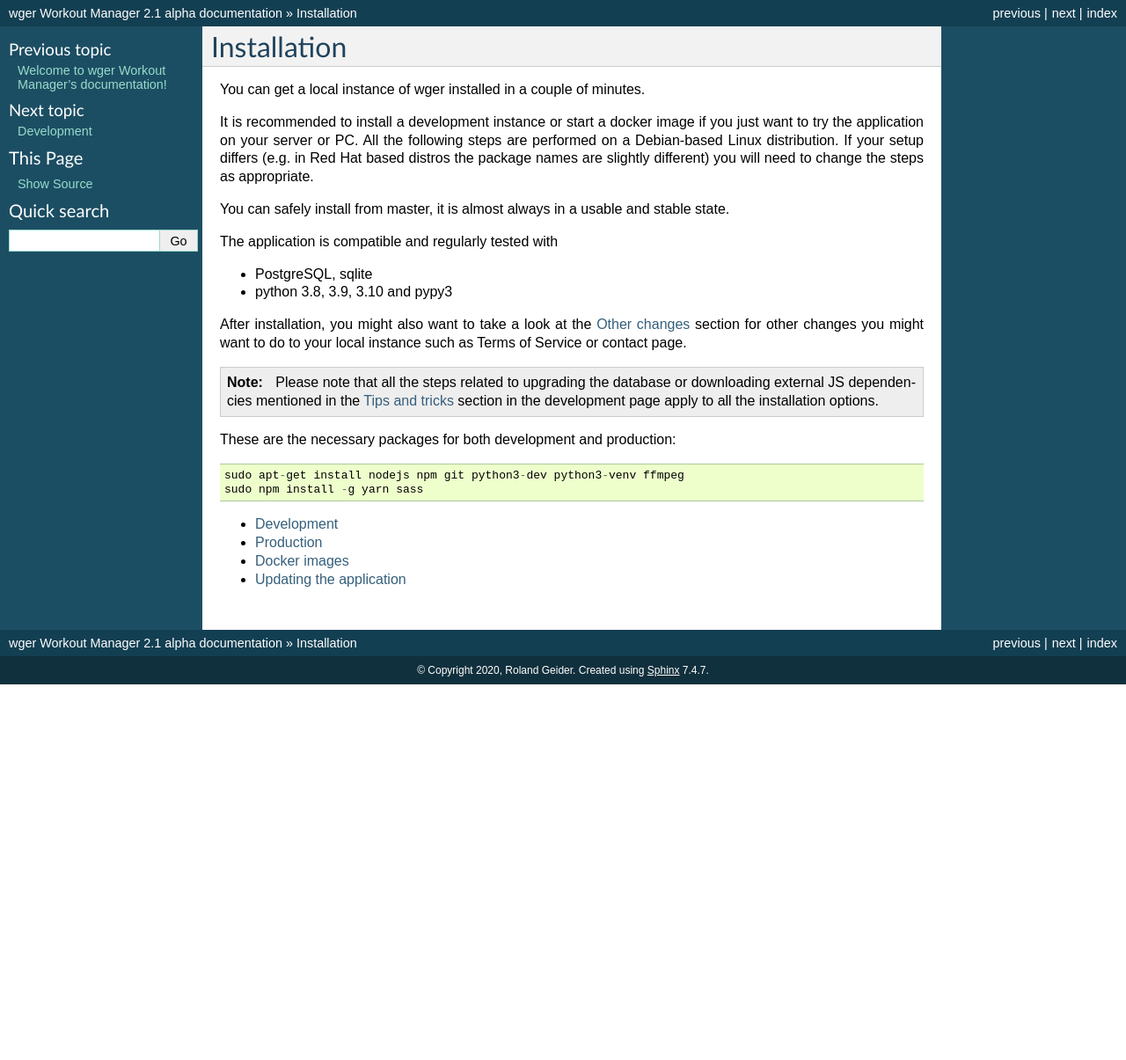
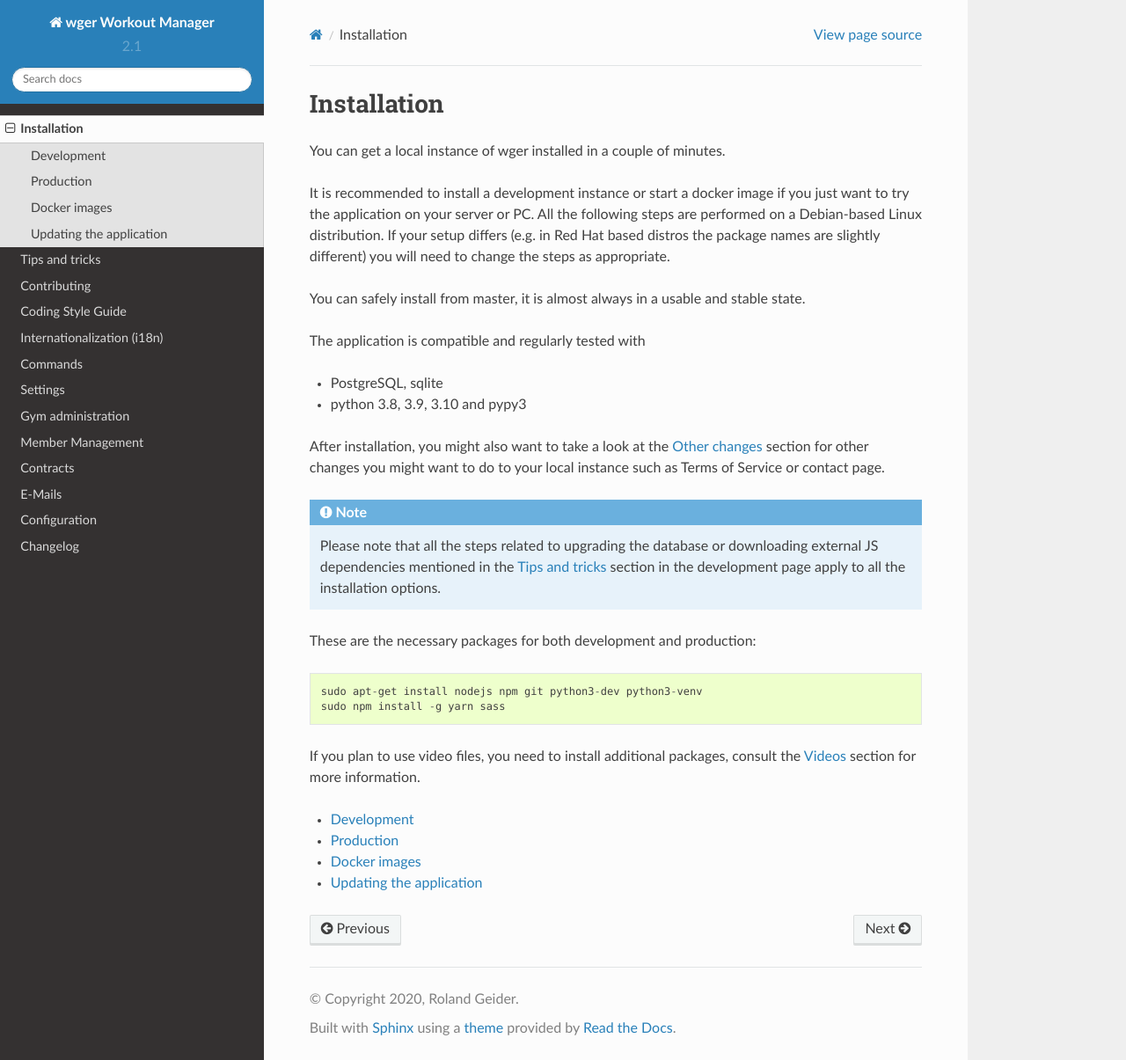
Before and after one commit to wger-project/docs, a Sphinx documentation site: the page built from docs/installation.rst, in a window 1280 px wide and 1205 px high. Shown: the whole window at 88% size. Built offline with Sphinx 7.4.7 and the Read the Docs theme 2.0.0, drawn with Linux system fonts in a browser that asks for light colours.

Commit message:
Update documentation

```diff
--- a/docs/changelog.rst
+++ b/docs/changelog.rst
@@ -7,7 +7,7 @@
 
 Upgrade steps from 2.0:
 
-* Install ffmpeg ``apt install ffmpeg``
+* Install ffmpeg if you want to upload videos (consult documentation).
 * Update python libraries ``pip3 install -r requirements.txt``
 * Run migrations ``python3 manage.py migrate``
 * Update CSS and JS libraries ``yarn install``
--- a/docs/commands.rst
+++ b/docs/commands.rst
@@ -254,12 +254,10 @@
   its help text as it could save the wrong image to the wrong exercise should
   different IDs match.
 
-
 **download-exercise-videos**
   wger also has a number of exercise videos. Like the images, we self host them
   and they can be downloaded to your local installation, but consider that the
   size requirements are quite large compared to the images.
-
 
 **redo-capitalize-names**
   re-calculates the capitalized exercise names. This command can be called if the
--- a/docs/conf.py
+++ b/docs/conf.py
@@ -30,6 +30,7 @@
 # extensions coming with Sphinx (named 'sphinx.ext.*') or your custom
 # ones.
 extensions = [
+    'sphinx_rtd_theme',
     'sphinx.ext.autodoc',
     'sphinx.ext.doctest',
 ]
@@ -102,7 +103,7 @@
 
 # The theme to use for HTML and HTML Help pages.  See the documentation for
 # a list of builtin themes.
-html_theme = 'default'
+html_theme = 'sphinx_rtd_theme'
 
 # Theme options are theme-specific and customize the look and feel of a theme
 # further. For a list of options available for each theme, see the
--- a/docs/installation.rst
+++ b/docs/installation.rst
@@ -31,9 +31,11 @@
 
 These are the necessary packages for both development and production::
 
-    sudo apt-get install nodejs npm git python3-dev python3-venv ffmpeg
+    sudo apt-get install nodejs npm git python3-dev python3-venv
     sudo npm install -g yarn sass
 
+If you plan to use video files, you need to install additional packages, consult
+the :ref:`videos` section for more information.
 
 .. toctree::
    :maxdepth: 1
--- a/docs/settings.rst
+++ b/docs/settings.rst
@@ -19,6 +19,7 @@
 
 **ALLOW_UPLOAD_VIDEOS**: Default ``False``.
   Controls whether it is allowed to upload videos to exercises in the instance.
+  See section :ref:`videos` for more information.
 
 **REMOVE_WHITESPACE**: Default ``False``.
   Removes whitespaces around HTML tags to reduce the size of the resulting HTML.
```
Also changed, not shown: docs/videos.rst (added, +20 -0 lines).
